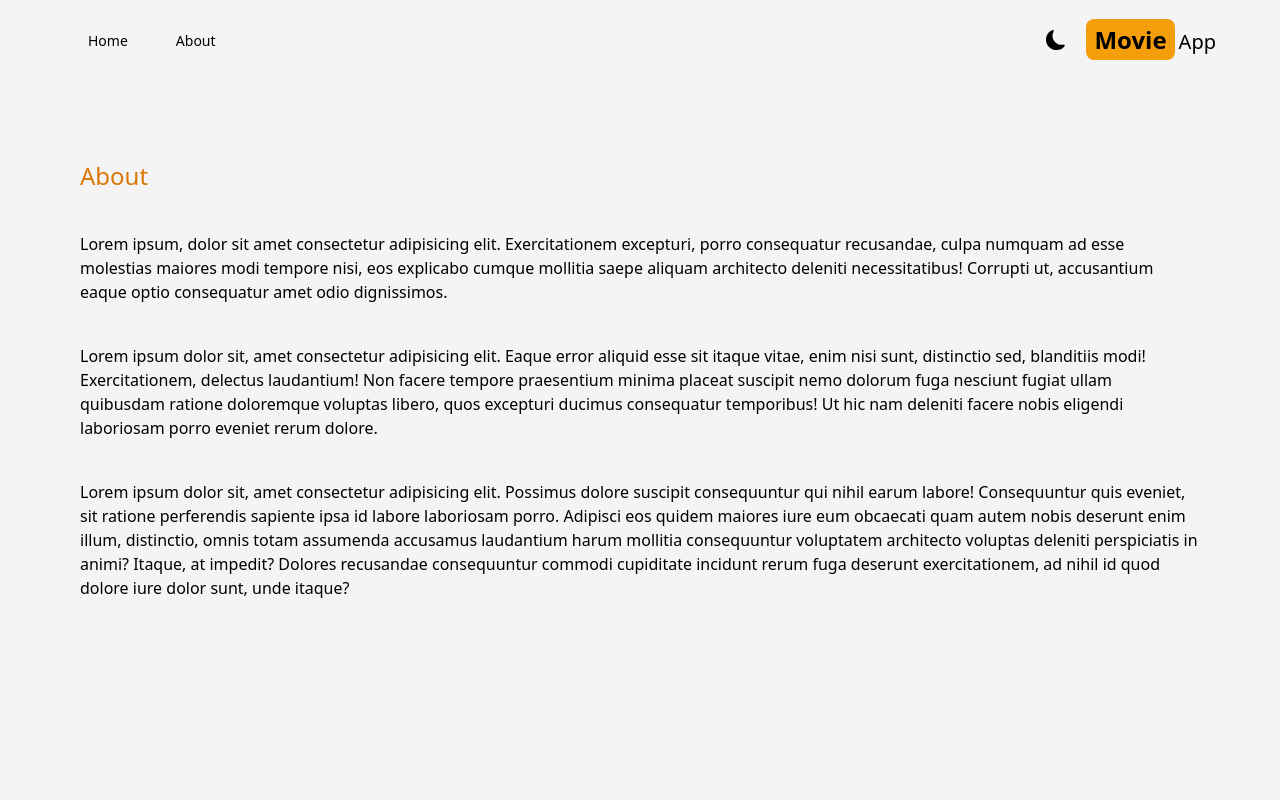
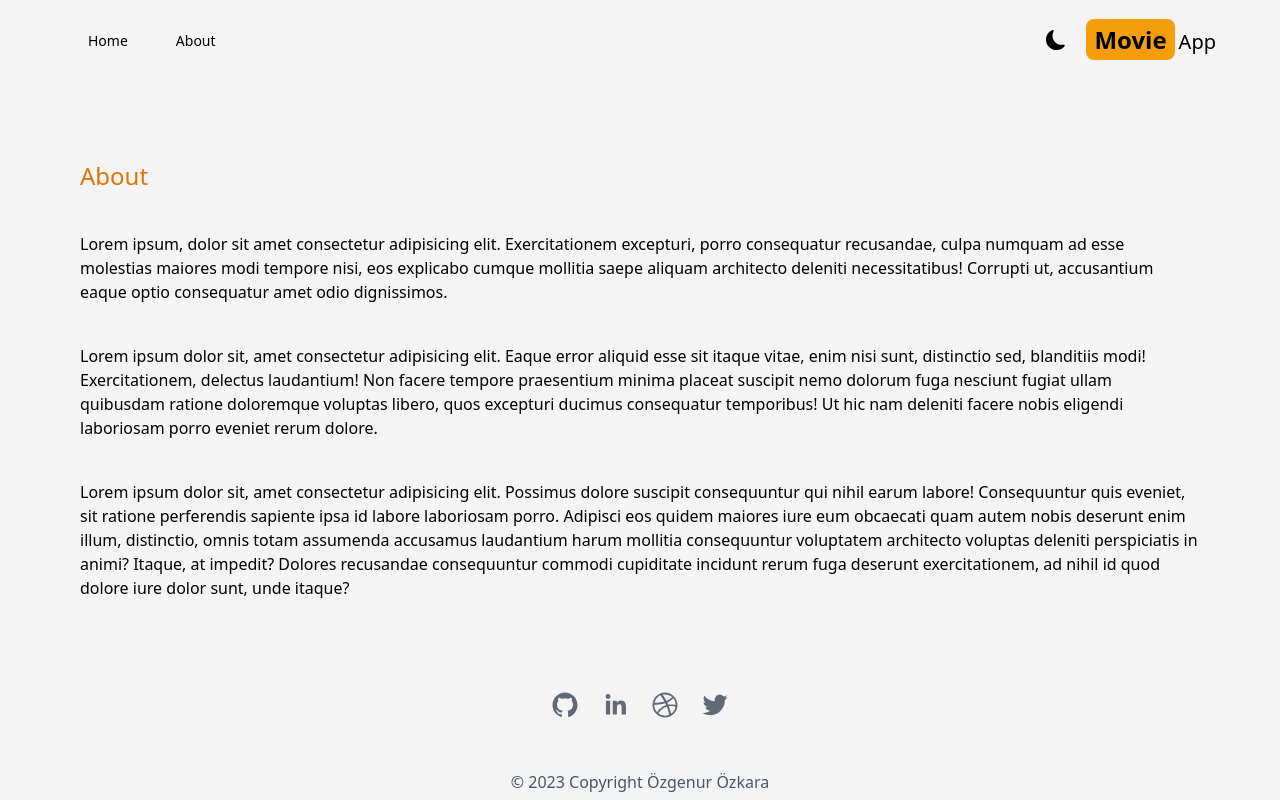
Before and after one commit to ozgeozkaraa01/movie-app, a Next.js app: page /about in a window 1280 px wide. Built offline with nearby package versions, Linux system fonts and the light colour scheme.

Commit message:
feat: create footer component and fix ui

```diff
--- a/components/Card.jsx
+++ b/components/Card.jsx
@@ -5,7 +5,7 @@ import { FiThumbsUp } from "react-icons/fi";
 
 const Card = ({ result }) => {
   return (
-    <div className="cursor-pointer sm:p-3 sm:hover:shadow-slate-400 sm:shadow-md rounded-lg sm:border sm:border-slate-400 sm:m-2 transition-shadow duration-200 group">
+    <div className="cursor-pointer sm:p-3 sm:hover:shadow-slate-400 sm:shadow-md rounded-lg sm:border sm:border-slate-100 sm:m-2 transition-shadow duration-200 group">
       <Link href={`/movie/${result.id}`}>
         <Image
           src={`https://image.tmdb.org/t/p/original/${
--- /dev/null
+++ b/components/Footer.jsx
@@ -0,0 +1,49 @@
+import { SocialIcon } from "react-social-icons";
+import React from "react";
+import Link from "next/link";
+
+const Footer = () => {
+  const year = new Date().getFullYear();
+
+  return (
+    <div className="text-center left-0 bottom-0 right-0">
+      <div className="container p-5 relative mx-auto">
+        <div className="mb-2 mt-5 flex justify-center">
+          <SocialIcon
+            url="https://github.com/ozgeozkaraa01"
+            target="_blank"
+            fgColor="#626974"
+            bgColor="transparent"
+          />
+          <SocialIcon
+            url="https://www.linkedin.com/in/ozgenur-ozkara/"
+            target="_blank"
+            fgColor="#626974"
+            bgColor="transparent"
+          />
+          <SocialIcon
+            url="https://dribbble.com/ozgeozkaraa01"
+            target="_blank"
+            fgColor="#626974"
+            bgColor="transparent"
+          />
+          <SocialIcon
+            url="https://twitter.com/ozkaraozgee"
+            target="_blank"
+            fgColor="#626974"
+            bgColor="transparent"
+          />
+        </div>
+      </div>
+      <div className="p-3 text-center text-gray-600">
+        © {year} Copyright
+        <Link href="https://ozgenurozkara.vercel.app/" target="_blank">
+          {" "}
+          Özgenur Özkara
+        </Link>
+      </div>
+    </div>
+  );
+};
+
+export default Footer;
--- a/components/Navbar.jsx
+++ b/components/Navbar.jsx
@@ -3,7 +3,7 @@ import NavbarItem from "./NavbarItem";
 
 const Navbar = () => {
   return (
-    <div className="flex justify-center bg-[#f5d7db] dark:bg-[#473e66] lg:text-lg p-4">
+    <div className="flex justify-center bg-slate-100 dark:bg-[#473e66] lg:text-lg p-4">
       <NavbarItem title="Trending" param="fetchTrending" />
       <NavbarItem title="Top Rated" param="fetchTopRated" />
     </div>
--- a/package.json
+++ b/package.json
@@ -16,7 +16,8 @@
     "next-themes": "^0.2.1",
     "react": "18.2.0",
     "react-dom": "18.2.0",
-    "react-icons": "^4.10.1"
+    "react-icons": "^4.10.1",
+    "react-social-icons": "^5.15.0"
   },
   "devDependencies": {
     "autoprefixer": "^10.4.15",
--- a/pages/about.jsx
+++ b/pages/about.jsx
@@ -1,11 +1,12 @@
 import React from "react";
 import Header from "../components/Header";
+import Footer from "../components/Footer";
 
 const About = () => {
   return (
     <div className="dark:bg-gray-900 bg-zinc-100 h-screen overflow-y-auto">
       <Header />
-      <div className="max-w-7xl mx-auto space-y-10 p-20">
+      <div className="max-w-7xl mx-auto space-y-10 pt-20 pb-10 px-20">
         <h1 className="text-2xl font-medium text-amber-600">About</h1>
         <p>
           Lorem ipsum, dolor sit amet consectetur adipisicing elit.
@@ -35,6 +36,7 @@ const About = () => {
           exercitationem, ad nihil id quod dolore iure dolor sunt, unde itaque?
         </p>
       </div>
+      <Footer />
     </div>
   );
 };
--- a/pages/index.js
+++ b/pages/index.js
@@ -6,6 +6,7 @@ import Results from "../components/Results";
 
 import axios from "axios";
 import Error from "./error";
+import Footer from "../components/Footer";
 
 export default function Home() {
   const [results, setResults] = useState([]);
@@ -34,7 +35,7 @@ export default function Home() {
     fetchResults();
   }, []);
   return (
-    <div className="dark:bg-gray-900 bg-zinc-100 w-screen overflow-y-scroll h-screen">
+    <div className="dark:bg-gray-900 bg-indigo-100 w-screen overflow-y-scroll h-screen">
       <Head>
         <title>Next Movie App</title>
         <meta name="description" content="created by Özgenur Özkara" />
@@ -43,6 +44,7 @@ export default function Home() {
       <Header />
       <Navbar />
       {error ? <Error error={error} /> : <Results results={results} />}
+      <Footer />
     </div>
   );
 }
--- a/pages/movie/[id].js
+++ b/pages/movie/[id].js
@@ -1,6 +1,8 @@
 import React, { useEffect, useState } from "react";
 import { useRouter } from "next/router";
 import Image from "next/image";
+import Header from "/components/Header";
+import Footer from "/components/Footer";
 
 const API_KEY = "e04ef0767144f1d3e5ec3a089f172425";
 
@@ -34,8 +36,9 @@ const MoviePage = () => {
   }
 
   return (
-    <div className="w-full h-screen bg-gray-900">
-      <div className="p-4 md:pt-8 flex flex-col md:flex-row items-center content-center max-w-5xl mx-auto md:space-x-6">
+    <div className="w-full h-screen dark:bg-gray-900 bg-indigo-100">
+      <Header />
+      <div className="p-40 md:pt-10 flex flex-col md:flex-row items-center content-center max-w-7xl mx-auto md:space-x-6">
         <Image
           src={`https://image.tmdb.org/t/p/original/${
             movie.backdrop_path || movie.poster_path
@@ -56,7 +59,7 @@ const MoviePage = () => {
             {movie.title || movie.name}
           </h2>
           <p className="text-lg mb-3">
-            <span className="font-semibold mr-1 text-gray-600">Overview:</span>
+            <span className="font-semibold mr-1 dark:text-gray-200">Overview:</span>
             {movie.overview}
           </p>
           <p className="mb-3">
@@ -71,6 +74,7 @@ const MoviePage = () => {
           </p>
         </div>
       </div>
+      <Footer />
     </div>
   );
 };
```
Also changed, not shown: 1 other file (tests, documents, lock files or other folders).
